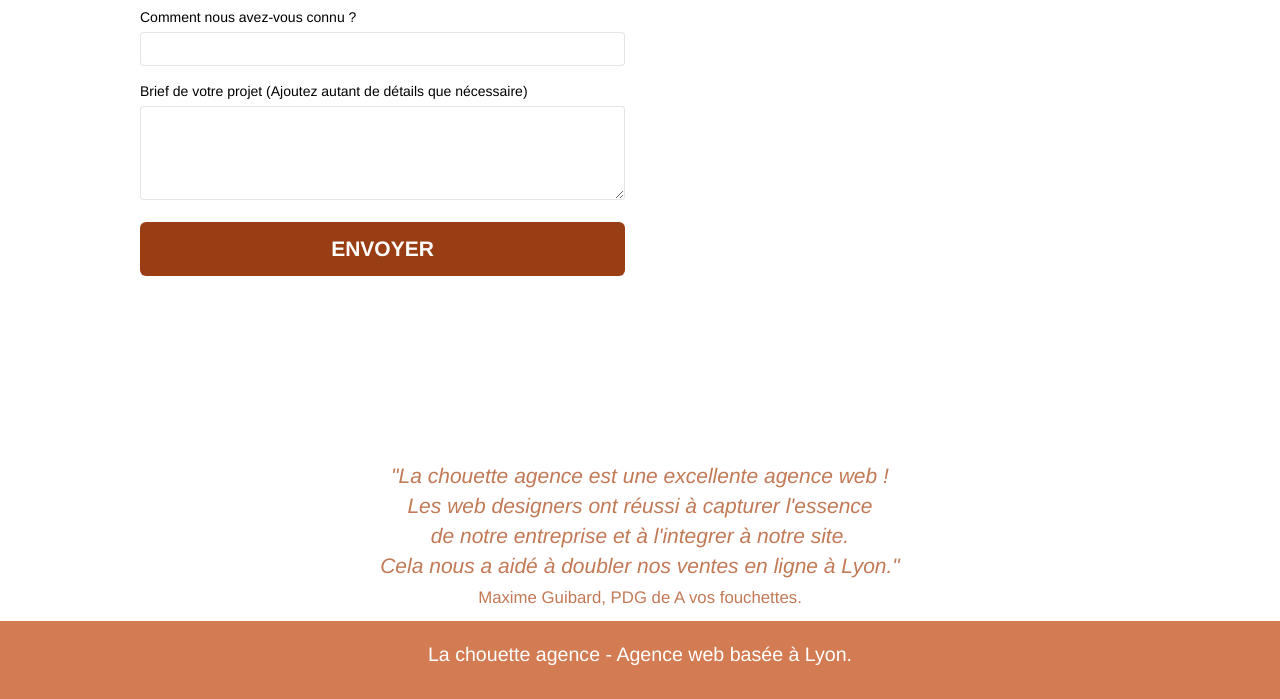
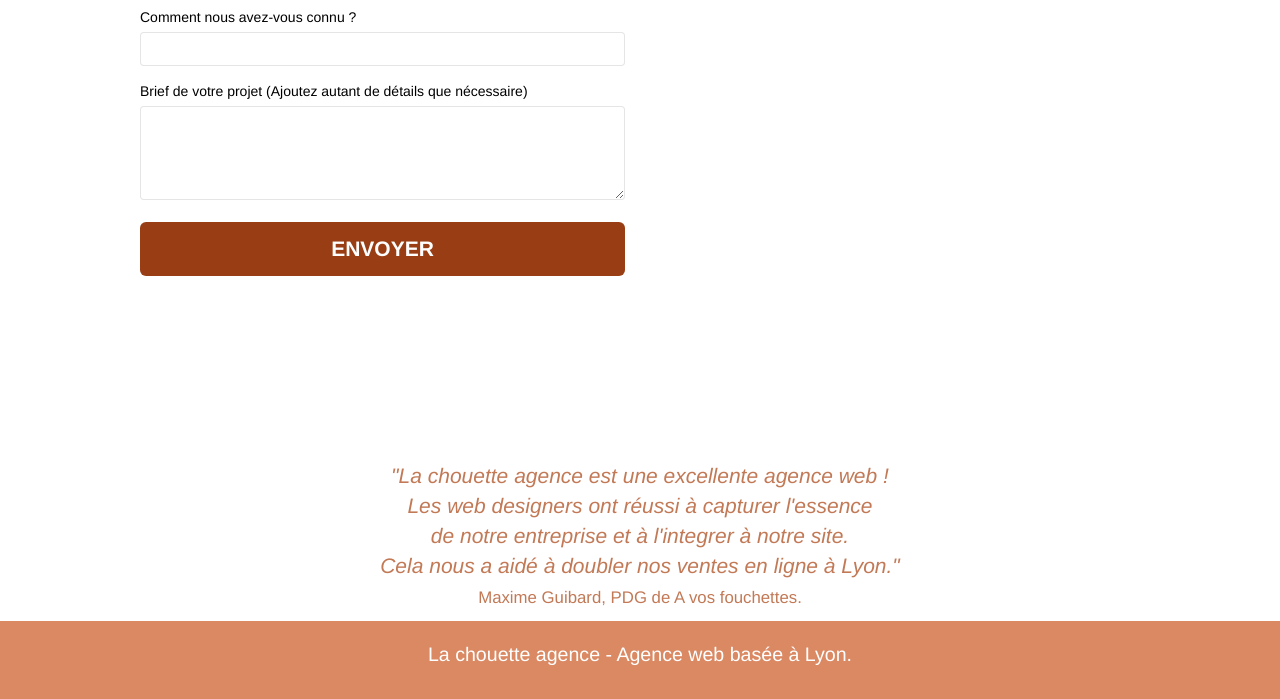
Before and after one commit to MARJAOUI/soutenancep4, a website: page page2.html in a window 1280 px wide. Shown: the part 688-1387 px from the top of the page. Drawn offline with nearby package versions, Linux system fonts and the light colour scheme; files that its build step writes are made by us from their sources; files whose address does not match are found by name.

Commit message:
contraste

```diff
--- a/style.css
+++ b/style.css
@@ -731,7 +731,7 @@ h4 {
 }
 
 .bgc-atomic-tangerine {
-    background-color: rgb(211, 123, 82);        /*    #F3976C    */
+    background-color: rgb(218, 137, 99);        /*    #F3976C    */
 }
 
 .tc-white {
```
